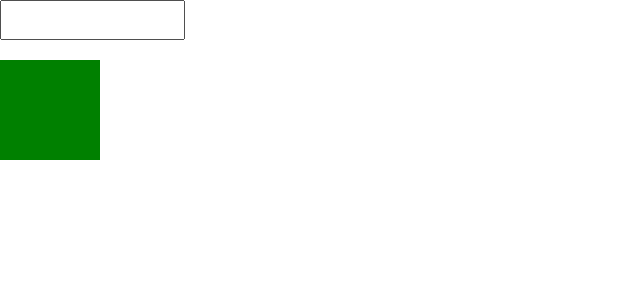
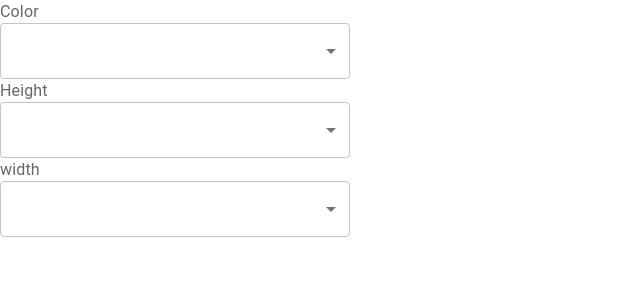
Before and after one commit to Divyaprababalaji/MyFirstProject, a React (Create React App) app: page / in a window 1280 px wide. Shown: the top 300 px of the page, without its empty margins (0-640 px from the left). Built offline with nearby package versions, Linux system fonts and the light colour scheme.

Commit message:
Color data validation using local

```diff
--- /dev/null
+++ b/src/ColorChangeDD.js
@@ -0,0 +1,108 @@
+import InputLabel from "@mui/material/InputLabel";
+import MenuItem from "@mui/material/MenuItem";
+
+import Select from "@mui/material/Select";
+import { useEffect, useState } from "react";
+
+// import Colordata from './Colordata.json'
+
+function ColorChangeDD() {
+  const [divcolor, setDivcolor] = useState("pink");
+  const [divheight, setDivheight] = useState(0);
+  const [divwidth, setDivwidth] = useState(0);
+  // useEffect()
+
+  const Colorlocaldata={
+    "colors": [
+      {
+        "blue": "Blue"
+      },
+      {
+        "red": "Red"
+      },
+      {
+        "green": "Green"
+      },
+      {
+        "yellow": "Yellow"
+      }
+    ]
+  }
+
+
+  const handleColorChange = (e) => {
+    setDivcolor(e.target.value);
+  };
+  const handleHeightChange = (e) => {
+    setDivheight(e.target.value);
+  };
+  const handleWidthChange = (e) => {
+    setDivwidth(e.target.value);
+  };
+
+  // console.log(Colordata.colors);
+
+
+  return (
+    <div>
+      <InputLabel id="demo-simple-select-label">Color</InputLabel>
+      {/* color */}
+      <Select
+        labelId="demo-simple-select-label"
+        id="demo-simple-select"
+        value={divcolor}
+        label="color"
+        sx={{ width: 350 }}
+        onChange={handleColorChange}
+      >
+        {/* <MenuItem value={"blue"}>Blue</MenuItem> */}
+         {Colorlocaldata.colors.length>0 && Colorlocaldata.colors.map((e,index)=>{
+          return <MenuItem key={index} value={Object.entries(e)[0][0]}>{Object.entries(e)[0][1]}</MenuItem>
+        })}
+
+      </Select>
+
+      {/* <height> */}
+      <InputLabel id="demo-simple-select-label">Height</InputLabel>
+      <Select
+        labelId="demo-simple-select-label"
+        id="demo-simple-select"
+        value={divheight}
+        label="Height"
+        sx={{ width: 350 }}
+        onChange={handleHeightChange}
+      >
+        <MenuItem value={50}>50</MenuItem>
+        <MenuItem value={100}>100</MenuItem>
+        <MenuItem value={150}>150</MenuItem>
+        <MenuItem value={200}>200</MenuItem>
+      </Select>
+      {/* width */}
+      <InputLabel id="demo-simple-select-label">width</InputLabel>
+      <Select
+        labelId="demo-simple-select-label"
+        id="demo-simple-select"
+        value={divwidth}
+        label="color"
+        sx={{ width: 350 }}
+        onChange={handleWidthChange}
+      >
+        <MenuItem value={50}>50</MenuItem>
+        <MenuItem value={100}>100</MenuItem>
+        <MenuItem value={150}>150</MenuItem>
+        <MenuItem value={200}>200</MenuItem>
+      </Select>
+
+      <div
+        style={{
+          height: divheight,
+          width: divwidth,
+          marginTop: 20,
+          backgroundColor: divcolor,
+        }}
+      ></div>
+    </div>
+  );
+}
+
+export default ColorChangeDD;
--- a/src/index.js
+++ b/src/index.js
@@ -6,6 +6,8 @@ import reportWebVitals from './reportWebVitals';
 import Counter from './Counter';
 import AgeName from'./AgeName';
 import ColorChange from './ColorChange';
+import ColorChangeDD from './ColorChangeDD';
+
 
 const root = ReactDOM.createRoot(document.getElementById('root'));
 root.render(
@@ -13,7 +15,9 @@ root.render(
     {/* <App /> */}
   {/* <Counter /> */}
   {/* <AgeName /> */}
-  <ColorChange/>
+  {/* <ColorChange/> */}
+  <ColorChangeDD />
+
   </React.StrictMode>
 );
 
```
